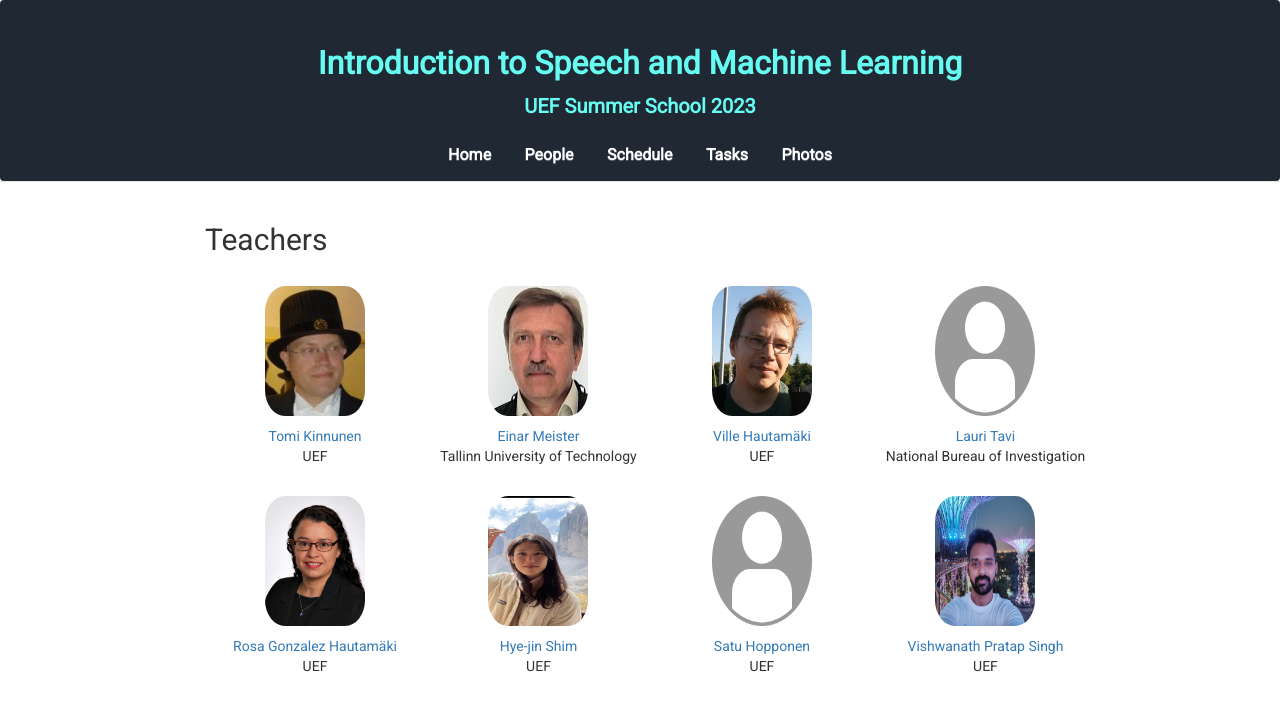
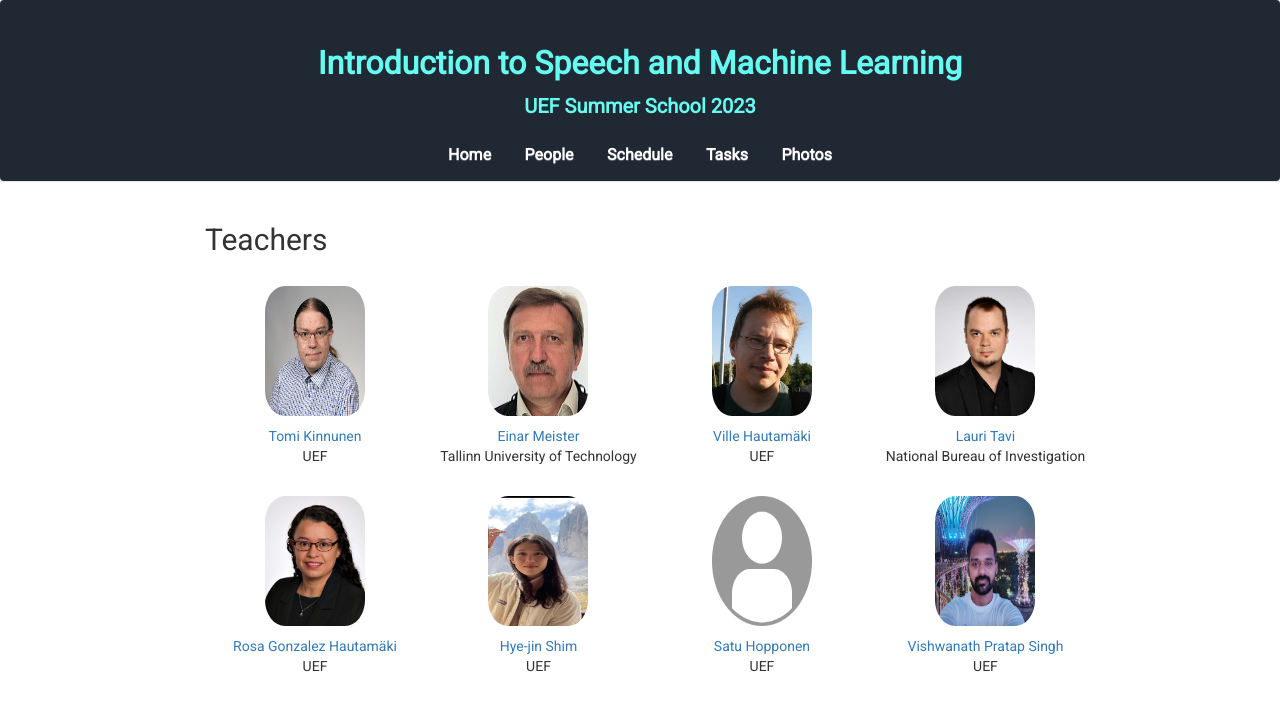
Before and after one commit to vpspeech/summerschool2023, a Jekyll site: the page built from people.md, in a window 1280 px wide. Shown: the top 711 px of the page. Built offline with Jekyll 4.4.1, drawn with Linux system fonts in a browser that asks for light colours; nearby versions of some CDN libraries.

Commit message:
Update people.yml

```diff
--- a/_data/people.yml
+++ b/_data/people.yml
@@ -2,7 +2,7 @@ Teachers:
 - name: "Tomi Kinnunen"
   organization: "UEF"
   topic: "Speech"
-  photo: "img/tomi.jpg"
+  photo: "img/tomi.png"
   site: "http://cs.joensuu.fi/pages/tkinnu/webpage/"
 - name: "Einar Meister"
   organization: "Tallinn University of Technology"
@@ -17,7 +17,7 @@ Teachers:
 - name: "Lauri Tavi"
   organization: "National Bureau of Investigation"
   topic: "Speech"
-  photo: "img/default.jpg"
+  photo: "img/lauri.jpg"
   site: "https://poliisi.fi/en/national-bureau-of-investigation"
 - name: "Rosa Gonzalez Hautamäki"
   organization: "UEF"
```
